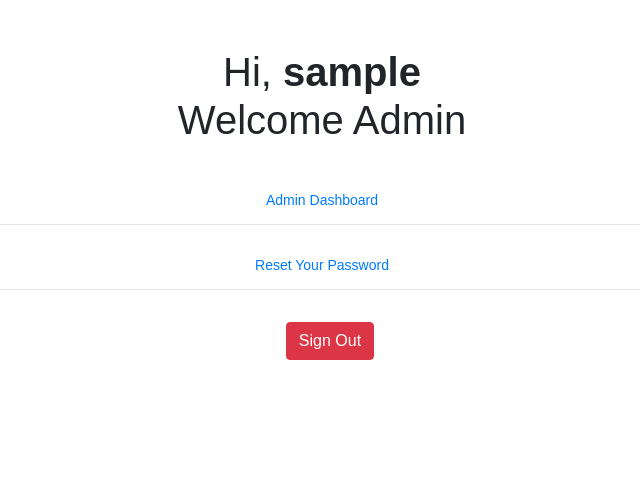
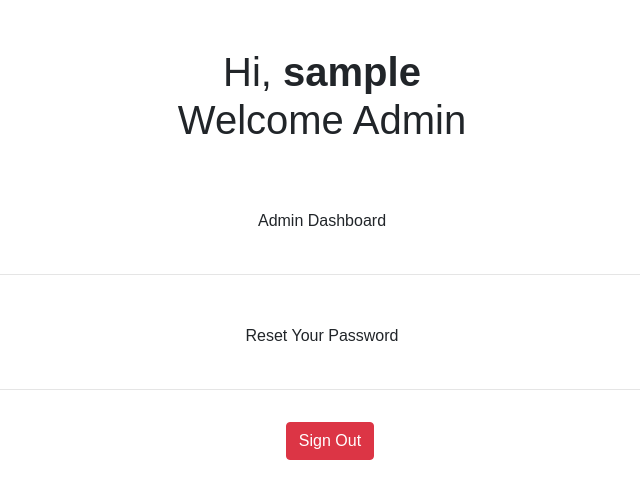
Before and after one commit to ercknard/Templatev03, a PHP site: page /welcome.php in a window 1280 px wide. Shown: the top 499 px of the page, without its empty margins (318-958 px from the left). Run offline with PHP 8.4, Linux system fonts and the light colour scheme; the visitor is signed in with stand-in values (Sample User, id 1).

Commit message:
Update welcome.php

```diff
--- a/welcome.php
+++ b/welcome.php
@@ -23,11 +23,11 @@ if(!isset($_SESSION["loggedin"]) || $_SESSION["loggedin"] !== true){
     <h1 class="my-5">Hi, <b><?php echo htmlspecialchars($_SESSION["username"]); ?></b>
     <br> Welcome Admin</h1>
     <p>
-        <a href="logout.php" class="p-3 mb-2 bg-gradient-primary">Admin Dashboard</a>
+        <a href="logout.php" class="btn p-3 mb-2 bg-gradient-primary">Admin Dashboard</a>
         <br>
         <hr>
         <br>
-        <a href="reset-password.php" class="p-3 mb-2 bg-gradient-primary">Reset Your Password</a>
+        <a href="reset-password.php" class="btn p-3 mb-2 bg-gradient-primary">Reset Your Password</a>
         <br>
         <hr>
         <br>
```
